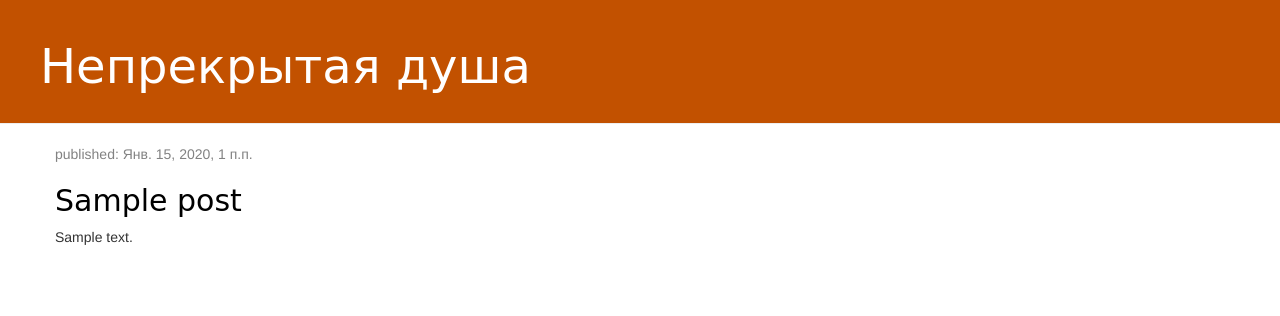
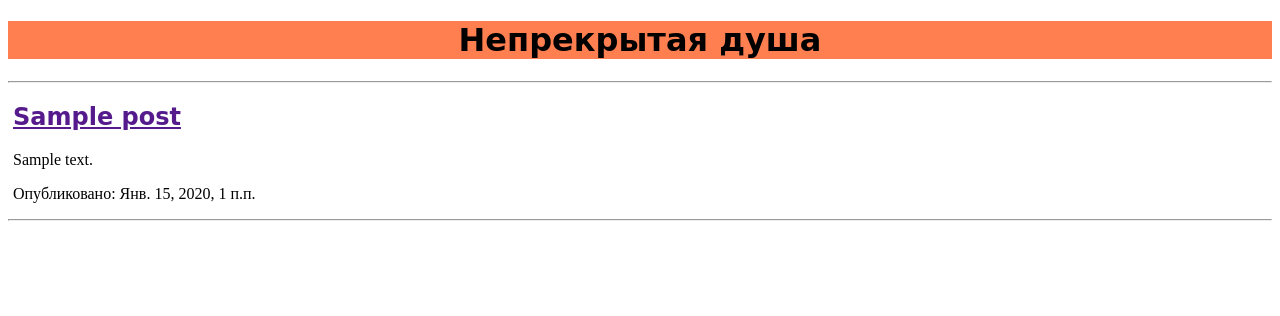
Before and after one commit to JerryTheQuad/my-first-blog, a Django app: page / in a window 1280 px wide. Shown: the top 316 px of the page. Run offline with Django 3.2, Linux system fonts and the light colour scheme; tables that the repository leaves empty hold one stand-in row (values such as "Sample post"); some libraries are stand-ins or nearby versions.

Commit message:
Убрал CSS-файл, все стили перенёс в HTML

```diff
--- a/blog/static/css/blog.css
+++ /dev/null
@@ -1,46 +0,0 @@
-.page-header {
-    background-color: #C25100;
-    margin-top: 0;
-    padding: 20px 20px 20px 40px;
-}
-
-.page-header h1, .page-header h1 a, .page-header h1 a:visited, .page-header h1 a:active {
-    color: #ffffff;
-    font-size: 36pt;
-    text-decoration: none;
-}
-
-.content {
-    margin-left: 40px;
-}
-
-h1, h2, h3, h4 {
-    font-family: 'Lobster', cursive;
-}
-
-.date {
-    color: #828282;
-}
-
-.save {
-    float: right;
-}
-
-.post-form textarea, .post-form input {
-    width: 100%;
-}
-
-.top-menu, .top-menu:hover, .top-menu:visited {
-    color: #ffffff;
-    float: right;
-    font-size: 26pt;
-    margin-right: 20px;
-}
-
-.post {
-    margin-bottom: 70px;
-}
-
-.post h2 a, .post h2 a:visited {
-    color: #000000;
-}
--- a/blog/templates/blog/post_list.html
+++ b/blog/templates/blog/post_list.html
@@ -1,35 +1,24 @@
-{% load static %}
 <!DOCTYPE html>
 
 <html lang="ru" xmlns="http://www.w3.org/1999/xhtml">
 <head>
     <meta charset="utf-8" />
     <title>Место для живых душ</title>
-    <link rel="stylesheet" href="//maxcdn.bootstrapcdn.com/bootstrap/3.2.0/css/bootstrap.min.css">
-    <link rel="stylesheet" href="//maxcdn.bootstrapcdn.com/bootstrap/3.2.0/css/bootstrap-theme.min.css">
-    <link rel="stylesheet" href="{% static 'css/blog.css' %}">
 </head>
 <body>
-    <div class="page-header">
-        <h1>Непрекрытая душа</h1>
+    <div>
+        <h1 style="font-family: 'Comic Sans MS'; background-color: coral; text-align: center;">Непрекрытая душа</h1>
+        <hr />
     </div>
 
     {% for post in posts %}
-    <div class="content container">
-        <div class="row">
-            <div class="col-md-8">
-                {% for post in posts %}
-                <div class="post">
-                    <div class="date">
-                        <p>published: {{ post.published_date }}</p>
-                    </div>
-                    <h2><a href="">{{ post.title }}</a></h2>
-                    <p>{{ post.text|linebreaksbr }}</p>
-                </div>
-                {% endfor %}
-            </div>
-        </div>
+    <div>
+        <h2 style="font-family: 'Comic Sans MS'; padding-left: 5px;"><a href="">{{ post.title }}</a></h2>
+        <p style="width: 800px; text-align: justify; padding-left: 5px;">{{ post.text|linebreaksbr }}</p>
+        <p style="padding-left: 5px;">Опубликовано: {{ post.published_date }}</p>
+        <hr />
     </div>
+
     {% endfor %}
 
 </body>
```
